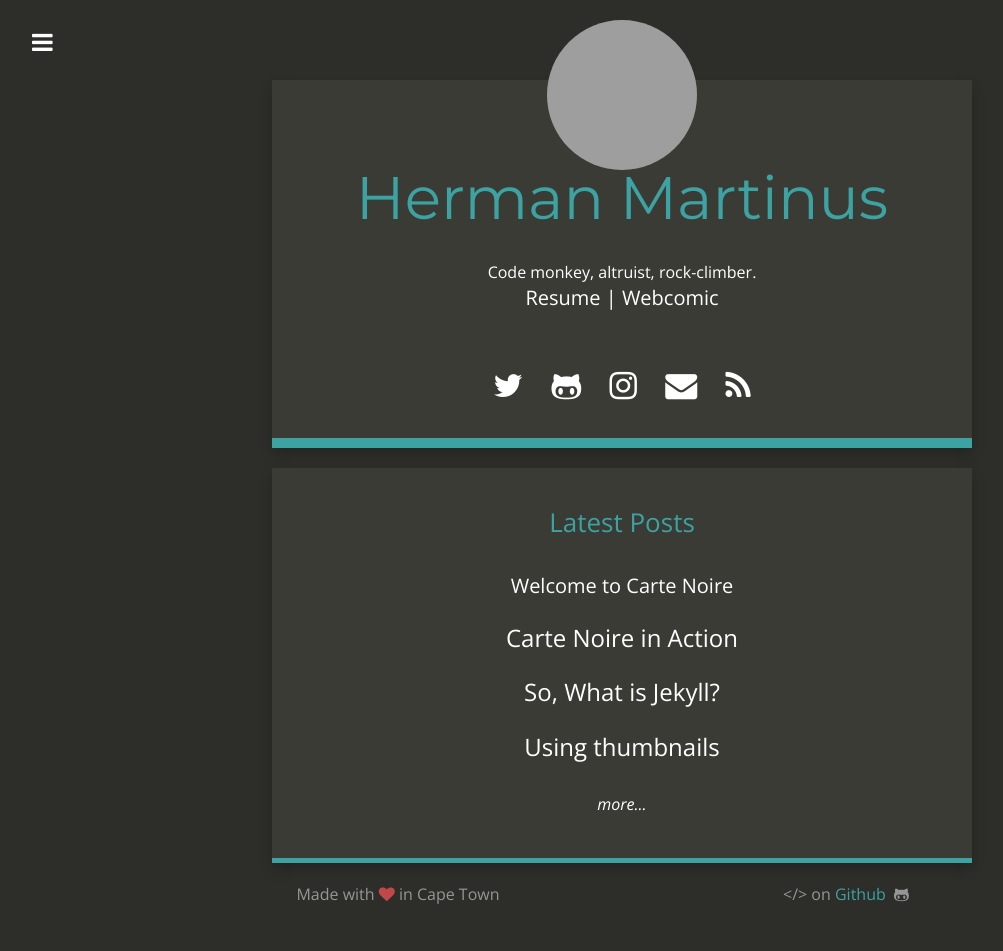
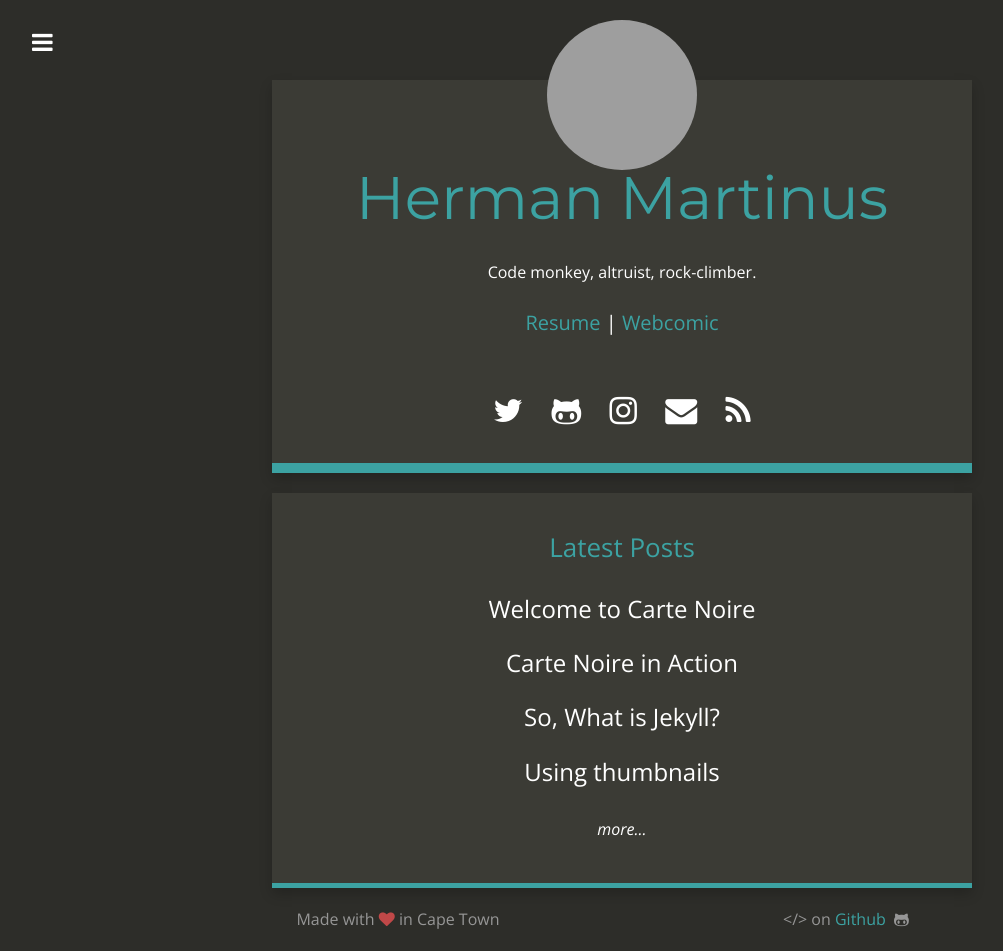
Before and after one commit to HermanMartinus/HermanMartinus.github.io, a Jekyll site: the page built from index.html, in a window 1280 px wide. Shown: the whole page, without its empty margins (18-1021 px from the left). Built offline with Jekyll 4.4.1, drawn with Linux system fonts in a browser that asks for light colours; nearby versions of some CDN libraries; before the commit the page ends 926 px from its top, so only the background shows below that; grey boxes are pictures that could not be loaded.

Commit message:
Updated content

```diff
--- a/css/style.scss
+++ b/css/style.scss
@@ -298,6 +298,12 @@
 
 	.links {
 		font-size: 2em;
+	}
+
+	.extras {
+		margin: 25px 0;
+		text-align: center;
+		font-size: 20px;
 	}
 
 	.articles {
--- a/index.html
+++ b/index.html
@@ -19,7 +19,7 @@
         {{ site.title_description }}
       </div>
 
-      <div class="articles">
+      <div class="extras">
         <a href="{{ site.resume }}" target="_blank">Resume</a> |
         <a href="{{ site.tumblr }}" target="_blank">Webcomic</a>
       </div>
```
